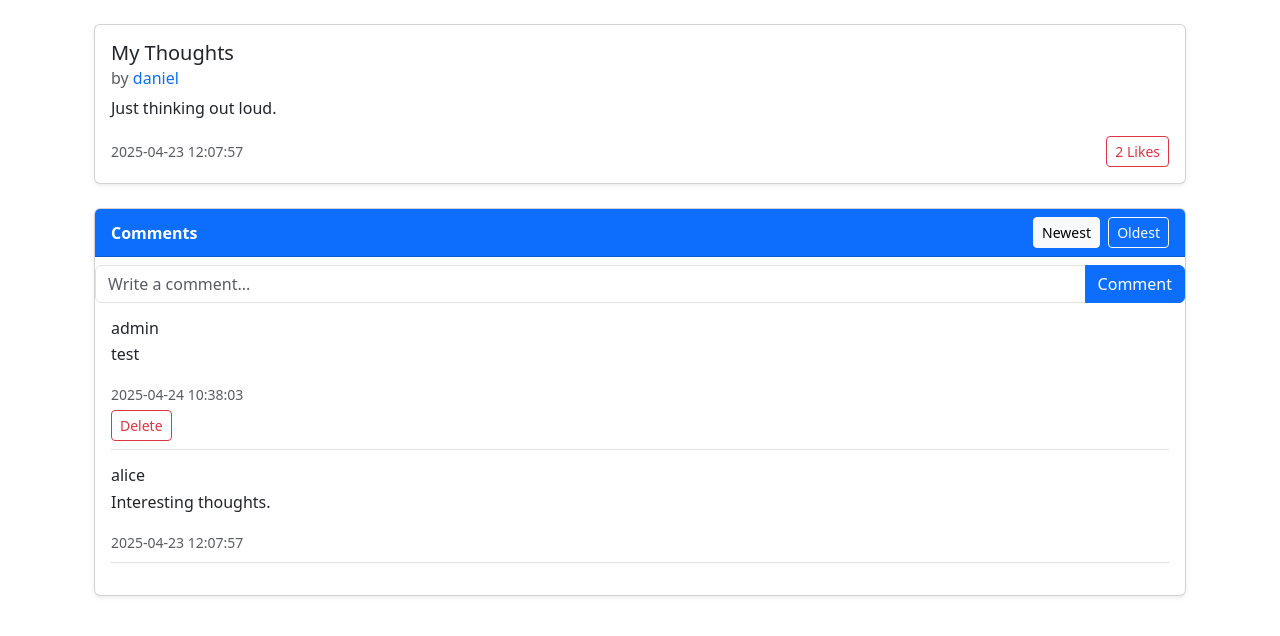
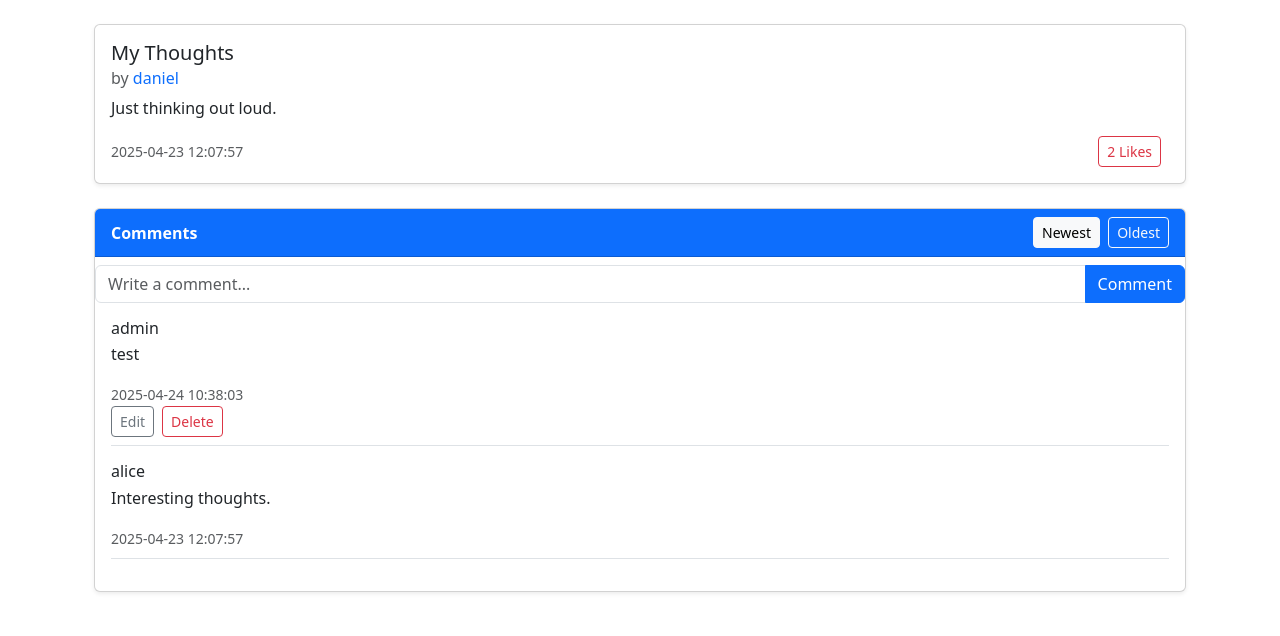
Before and after one commit to DanielGaudlandJacobsen/DAT220-Project, a Flask app: page /post/2 in a window 1280 px wide. Shown: the part 94-730 px from the top of the page. Run offline with Flask 3, Linux system fonts and the light colour scheme; a user stored in the database is signed in; data comes from the database, SQL or seed files in the repository; both versions use the stored data as it was after the commit.

Commit message:
implement update functionality for posts and comments

```diff
--- a/app.py
+++ b/app.py
@@ -1,5 +1,5 @@
 from flask import Flask, render_template, g, request, flash, session, redirect, url_for, abort
-from setup_db import database, create_connection, add_user, select_users, select_user, get_stats, select_posts, select_post_by_id, select_comments_by_post_id, add_post, add_comment
+from setup_db import database, create_connection, add_user, select_users, select_user, get_stats, select_posts, select_post_by_id, select_comments_by_post_id, add_post, add_comment, update_post, update_comment, select_comment
 from werkzeug.security import generate_password_hash, check_password_hash
 from markupsafe import escape
 from email_validator import validate_email, EmailNotValidError
@@ -28,6 +28,8 @@ def teardown_db(error):
 
 @app.route("/")
 def index():
+    if session.get("username"):
+        return redirect(url_for("feed"))
     return render_template("index.html")
 
 
@@ -233,8 +235,39 @@ def post(post_id):
     if not post:
         abort(404)
     comments = select_comments_by_post_id(db, post_id, sort)
-    return render_template('post.html', post=post, comments=comments)
+    return render_template("post.html", post=post, comments=comments)
 
+
+@app.route("/edit_post/<int:post_id>", methods=["POST"])
+def edit_post(post_id):
+    content = escape(request.form.get("content"))
+
+    if not content or len(content) > 255:
+        flash("Post content id empty or too long.", "error")
+        return redirect(url_for("post", post_id=post_id))
+
+    db = get_db()
+    update_post(db, post_id, content)
+    flash("Post updated successfully.", "success")
+
+    return redirect(url_for("post", post_id=post_id))
+
+
+@app.route("/edit_comment/<int:comment_id>", methods=["POST"])
+def edit_comment(comment_id):
+    db = get_db()
+    content = escape(request.form.get("content"))
+    comment = select_comment(db, comment_id)
+    post_id = comment["post_id"]
+
+    if not content or len(content) > 255:
+        flash("PoComment content is empty or too long.", "error")
+        return redirect(url_for("post", post_id=post_id))
+
+    update_comment(db, comment_id, content)
+
+    flash("Comment updated successfully.", "success")
+    return redirect(url_for("post", post_id=post_id))
 
 if __name__ == "__main__":
     app.run(debug=True)
--- a/setup_db.py
+++ b/setup_db.py
@@ -173,7 +173,7 @@ def select_comments_by_post_id(conn, post_id, sort="newest"):
             order_by = "c.date DESC"
 
         sql = f"""
-        SELECT c.comment_id, c.content, c.date AS comment_date, u.username AS comment_author
+        SELECT c.comment_id, c.content, c.date AS comment_date, u.username AS comment_author, c.post_id
         FROM comments c
         JOIN users u ON c.user_id = u.user_id
         WHERE c.post_id = ?
@@ -184,6 +184,19 @@ def select_comments_by_post_id(conn, post_id, sort="newest"):
     except Exception as e:
         print("Error fetching comments:", e)
         return []
+
+
+def select_comment(conn, comment_id):
+    try:
+        conn.row_factory = sqlite3.Row
+        cur = conn.cursor()
+        sql = "SELECT * FROM comments WHERE comment_id = ?;"
+        cur.execute(sql, (comment_id,))
+        return cur.fetchone()
+
+    except Error as e:
+        print(f"Error: {e}")
+        return None
 
 
 def add_post(conn, user_id, title, content):
@@ -210,3 +223,29 @@ def add_comment(conn, post_id, user_id, content):
     except Error as e:
         print(f"Error: {e}")
         return None
+
+
+def update_post(conn, post_id, content):
+    try:
+        cur = conn.cursor()
+        sql = "UPDATE posts SET content = ? WHERE post_id = ?;"
+        cur.execute(sql, (content, post_id))
+        conn.commit()
+        conn.close()
+
+    except Error as e:
+        print(f"Error: {e}")
+        return None
+
+
+def update_comment(conn, comment_id, content):
+    try:
+        cur = conn.cursor()
+        sql = "UPDATE comments SET content = ? WHERE comment_id = ?;"
+        cur.execute(sql, (content, comment_id))
+        conn.commit()
+        conn.close()
+
+    except Error as e:
+        print(f"Error: {e}")
+        return None
--- a/templates/base.html
+++ b/templates/base.html
@@ -47,6 +47,27 @@
         {% endblock %}
     </div>
 
-    <script src="https://cdn.jsdelivr.net/npm/bootstrap@5.3.3/dist/js/bootstrap.bundle.min.js"></script>
+    <script src="https://cdn.jsdelivr.net/npm/bootstrap@5.3.3/dist/js/bootstrap.bundle.min.js">
+
+        function editPost() {
+            document.getElementById("post-text").style.display = "none";
+            document.getElementById("post-edit-form").classList.remove("d-none");
+        }
+
+        function cancelPostEdit() {
+            document.getElementById("post-text").style.display = "";
+            document.getElementById("post-edit-form").classList.add("d-none");
+        }
+
+        function editComment(id) {
+            document.getElementById("comment-text-" + id).style.display = "none";
+            document.getElementById("comment-edit-form-" + id).classList.remove("d-none");
+        }
+
+        function cancelCommentEdit(id) {
+            document.getElementById("comment-text-" + id).style.display = "";
+            document.getElementById("comment-edit-form-" + id).classList.add("d-none");
+        }
+    </script>
 </body>
 </html>
--- a/templates/post.html
+++ b/templates/post.html
@@ -13,19 +13,32 @@
                     {{ post.post_author }}
                 </a>
             </h6>
-            <p class="card-text">{{ post.content }}</p>
+            <div id="post-content">
+                <p class="card-text" id="post-text">{{ post.content }}</p>
+
+                <form id="post-edit-form" class="d-none" method="POST" action="{{ url_for('edit_post', post_id=post.post_id) }}">
+                    <textarea name="content" class="form-control mb-2" maxlength="255" required>{{ post.content }}</textarea>
+                    <button type="submit" class="btn btn-sm btn-primary me-2">Save</button>
+                    <button type="button" class="btn btn-sm btn-secondary" onclick="cancelPostEdit()">Cancel</button>
+                </form>
+            </div>
             <div class="d-flex justify-content-between align-items-center">
                 <small class="text-muted">{{ post.post_date }}</small>
-                <form method="POST" action="{{ url_for('like_post', post_id=post.post_id) }}">
+                <div class="d-flex align-items-center">
+                    <form method="POST" action="{{ url_for('like_post', post_id=post.post_id) }}" class="me-2">
                         <button type="submit" class="btn btn-sm btn-outline-danger">
                             {{ post.like_count }} Likes
                         </button>
                     </form>
                     {% if session.username == post.post_author or session.role == "admin" %}
+                        <div class="d-flex">
+                            <a href="#" onclick="editPost()" class="btn btn-sm btn-outline-secondary me-2">Edit Post</a>
                             <form method="POST" action="{{ url_for('delete_post', post_id=post.post_id) }}">
                                 <button type="submit" class="btn btn-sm btn-danger">Delete Post</button>
                             </form>
+                        </div>
                     {% endif %}
+                </div>
             </div>
         </div>
     </div>
@@ -55,12 +68,23 @@
             {% for comment in comments %}
             <div class="mb-3 border-bottom pb-2">
                 <h6 class="mb-1">{{ comment.comment_author }}</h6>
-                <p>{{ comment.content }}</p>
+                <div id="comment-{{ comment.comment_id }}">
+                    <p id="comment-text-{{ comment.comment_id }}">{{ comment.content }}</p>
+
+                    <form id="comment-edit-form-{{ comment.comment_id }}" class="d-none" method="POST" action="{{ url_for('edit_comment', comment_id=comment.comment_id) }}">
+                        <textarea name="content" class="form-control mb-2" maxlength="255" required>{{ comment.content }}</textarea>
+                        <button type="submit" class="btn btn-sm btn-primary me-2">Save</button>
+                        <button type="button" class="btn btn-sm btn-secondary" onclick="cancelCommentEdit({{ comment.comment_id }})">Cancel</button>
+                    </form>
+                </div>
                 <small class="text-muted">{{ comment.comment_date }}</small>
                 {% if session.username == comment.comment_author or session.role == "admin" %}
+                    <div class="d-flex">
+                        <a href="#" onclick="editComment({{ comment.comment_id }})" class="btn btn-sm btn-outline-secondary me-2">Edit</a>
                         <form method="POST" action="{{ url_for('delete_comment', comment_id=comment.comment_id) }}">
-                    <button type="submit" class="btn btn-sm btn-outline-danger btn-sm mt-1">Delete</button>
+                            <button type="submit" class="btn btn-sm btn-outline-danger">Delete</button>
                         </form>
+                    </div>
                 {% endif %}
             </div>
             {% else %}
@@ -68,4 +92,26 @@
             {% endfor %}
         </div>
     </div>
+
+    <script>
+        function editPost() {
+            document.getElementById("post-text").style.display = "none";
+            document.getElementById("post-edit-form").classList.remove("d-none");
+        }
+
+        function cancelPostEdit() {
+            document.getElementById("post-text").style.display = "";
+            document.getElementById("post-edit-form").classList.add("d-none");
+        }
+
+        function editComment(id) {
+            document.getElementById("comment-text-" + id).style.display = "none";
+            document.getElementById("comment-edit-form-" + id).classList.remove("d-none");
+        }
+
+        function cancelCommentEdit(id) {
+            document.getElementById("comment-text-" + id).style.display = "";
+            document.getElementById("comment-edit-form-" + id).classList.add("d-none");
+        }
+        </script>
 {% endblock %}
```
Also changed, not shown: database.db. Lines whose indentation alone changed are shown as unchanged.
